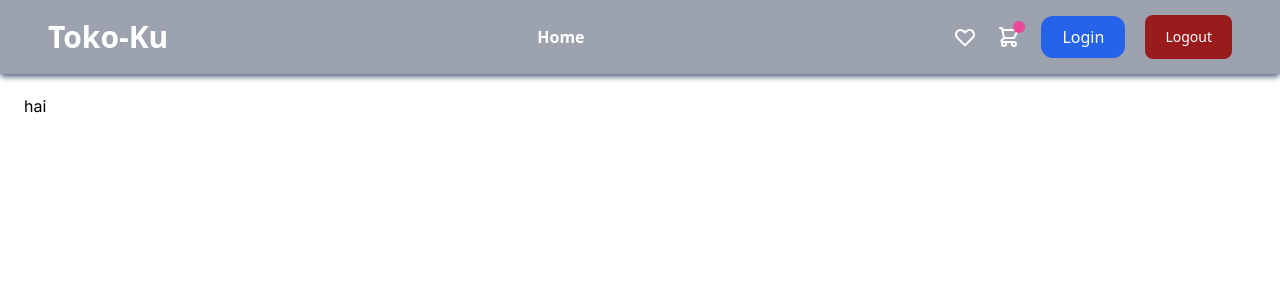
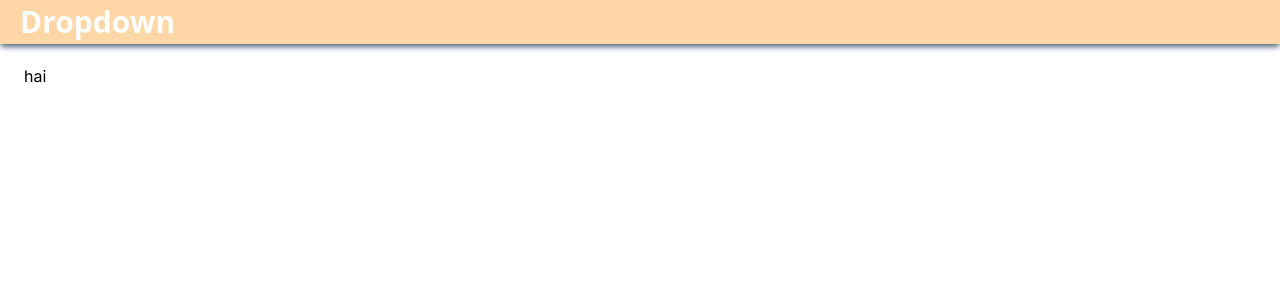
Before and after one commit to revou-fsse-1/w22-group-react-group-c, a Next.js app: page / in a window 1280 px wide. Shown: the top 300 px of the page. Built offline with nearby package versions, Linux system fonts and the light colour scheme.

Commit message:
styling navbar

```diff
--- a/src/layout/Navbar.tsx
+++ b/src/layout/Navbar.tsx
@@ -5,10 +5,10 @@ export default function Navbar() {
   return (
     <div>
       <div>
-        <section className="relative mx-auto">
+        <section className="relative">
           {/* <!-- navbar --> */}
-          <nav className="flex justify-between bg-gray-400 text-white w-screen shadow-slate-500 shadow-md">
-            <div className="px-5 xl:px-12 py-2 flex w-full items-center">
+          <nav className="flex justify-between bg-[#FFD6A5] text-white w-screen shadow-slate-500 shadow-md">
+            <div className="px-5 py-1 flex w-full items-center">
               <Link className="text-3xl font-bold font-heading" href="/">
                 {/* <Image
                   width={30}
@@ -17,66 +17,13 @@ export default function Navbar() {
                   src=''
                   alt='logo'
                 /> */}
-                Toko-Ku
+                Dropdown
               </Link>
               {/* <!-- Nav Links --> */}
-              <ul className="flex px-4 mx-auto font-semibold font-heading space-x-12">
-                <li>
-                  <Link className="hover:text-gray-200" href="/">
-                    Home
-                  </Link>
-                </li>
-              </ul>
+
               {/* <!-- Header Icons --> */}
               <div className="flex space-x-5 items-center">
-                <Link className="hover:text-gray-200" href="/private/wishlist">
-                  <svg
-                    xmlns="http://www.w3.org/2000/svg"
-                    className="h-6 w-6"
-                    fill="none"
-                    viewBox="0 0 24 24"
-                    stroke="currentColor"
-                  >
-                    <path
-                      strokeLinecap="round"
-                      strokeLinejoin="round"
-                      strokeWidth="2"
-                      d="M4.318 6.318a4.5 4.5 0 000 6.364L12 20.364l7.682-7.682a4.5 4.5 0 00-6.364-6.364L12 7.636l-1.318-1.318a4.5 4.5 0 00-6.364 0z"
-                    />
-                  </svg>
-                </Link>
-                <Link
-                  className="flex items-center hover:text-gray-200"
-                  href="/private/cart"
-                >
-                  <svg
-                    xmlns="http://www.w3.org/2000/svg"
-                    className="h-6 w-6"
-                    fill="none"
-                    viewBox="0 0 24 24"
-                    stroke="currentColor"
-                  >
-                    <path
-                      strokeLinecap="round"
-                      strokeLinejoin="round"
-                      strokeWidth="2"
-                      d="M3 3h2l.4 2M7 13h10l4-8H5.4M7 13L5.4 5M7 13l-2.293 2.293c-.63.63-.184 1.707.707 1.707H17m0 0a2 2 0 100 4 2 2 0 000-4zm-8 2a2 2 0 11-4 0 2 2 0 014 0z"
-                    />
-                  </svg>
-                  <span className="flex absolute -mt-5 ml-4">
-                    <span className="animate-ping absolute inline-flex h-3 w-3 rounded-full bg-pink-400 opacity-75"></span>
-                    <span className="relative inline-flex rounded-full h-3 w-3 bg-pink-500"></span>
-                  </span>
-                </Link>
                 {/* <!-- Sign In / Register      --> */}
-                <Link
-                  href="/auth/login"
-                  className="m-2 inline-flex items-center justify-center rounded-xl border border-transparent bg-blue-600 px-5 py-2 font-medium text-white hover:bg-blue-700"
-                >
-                  {" "}
-                  Login{" "}
-                </Link>
-                <LogoutButton />
               </div>
             </div>
             {/* <!-- Responsive navbar --> */}
```
